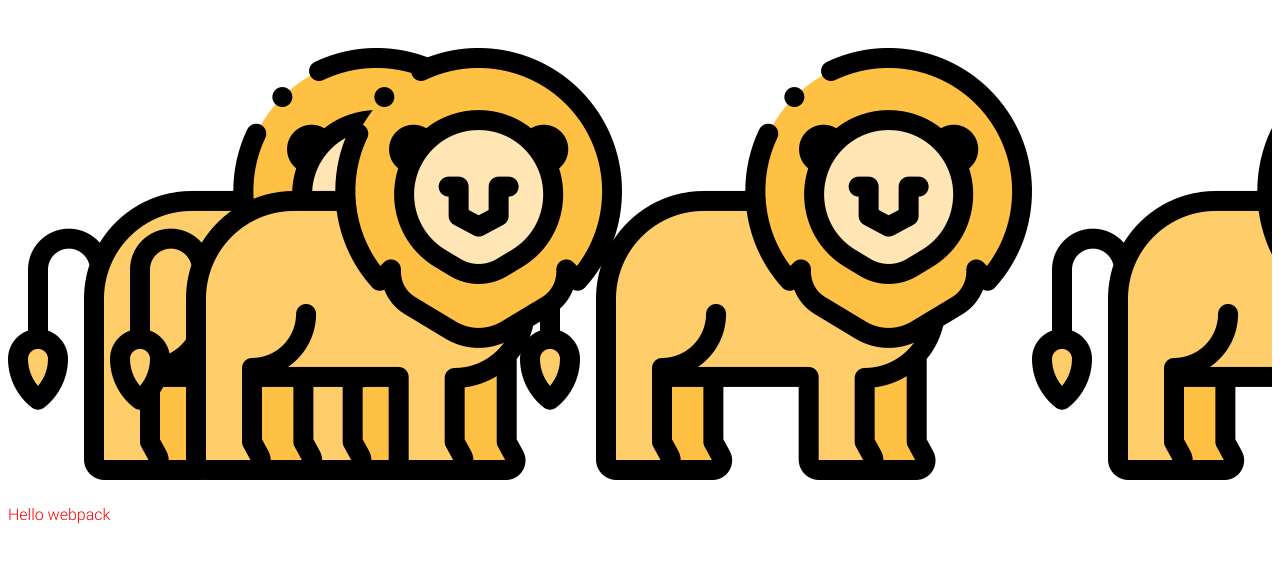
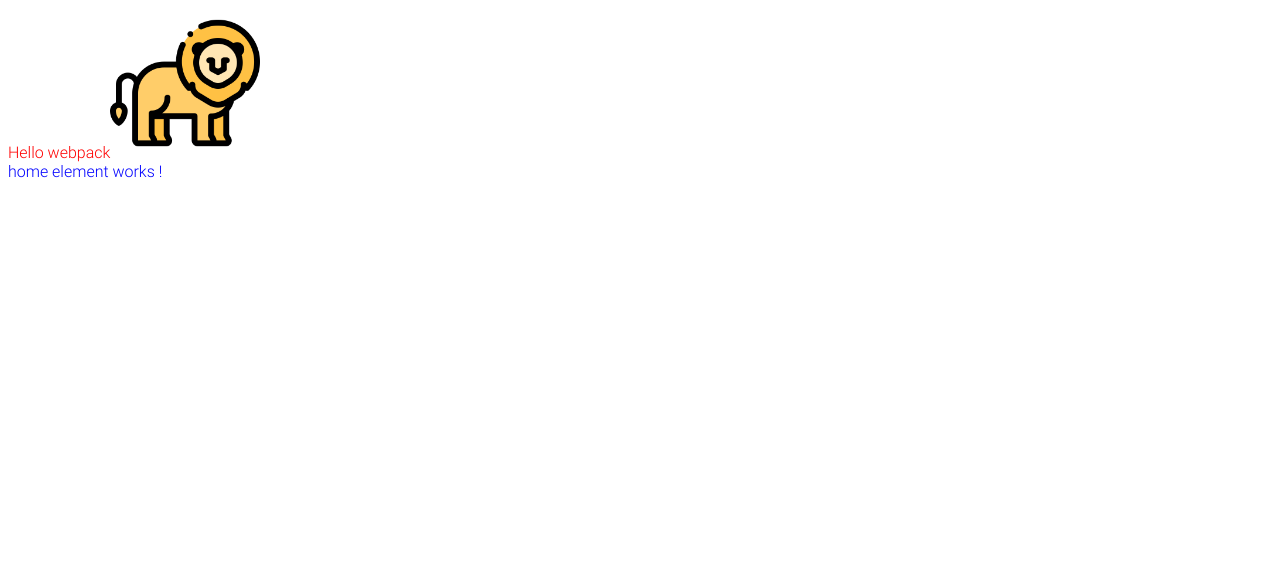
Before and after one commit to Fa3ris/webpack-demo, a website built with webpack: page dist/index.html in a window 1280 px wide. Built offline with Linux system fonts and the light colour scheme.

Commit message:
feat: add home component

```diff
--- /dev/null
+++ b/src/app/home/home.css
@@ -0,0 +1,3 @@
+.home {
+    color: blue;
+}
--- /dev/null
+++ b/src/app/home/home.js
@@ -0,0 +1,12 @@
+import './home.css';
+
+export default function homeComponent() {
+
+    console.log('hello');
+    const element = document.createElement('div');
+
+    element.innerHTML = 'home element works !';
+    element.classList.add('home');
+
+    return element;
+}
--- a/src/index.js
+++ b/src/index.js
@@ -1,6 +1,7 @@
 import _ from 'lodash';
 import './style.css';
 import Lion from './lion.png';
+import homeComponent from './app/home/home.js';
 
 function component() {
     const element = document.createElement('div');
@@ -12,8 +13,12 @@ function component() {
     // Add the image to our existing div.
    const icon = new Image();
    icon.src = Lion;
+   icon.height = 150;
+   icon.width = 150;
 
    element.appendChild(icon);
+
+   element.appendChild(homeComponent());
 
     return element;
   }
--- a/src/style.css
+++ b/src/style.css
@@ -8,5 +8,5 @@
 .hello {
     color: red;
     font-family: 'MyFont';
-    background: url('./lion.png');
+    /* background: url('./lion.png'); */
 }
--- a/webpack.config.js
+++ b/webpack.config.js
@@ -1,6 +1,7 @@
 const path = require('path');
 
 module.exports = {
+  mode: 'development',
   entry: './src/index.js',
   output: {
     filename: 'bundle.js',
```
Also changed, not shown: dist/bundle.js.
